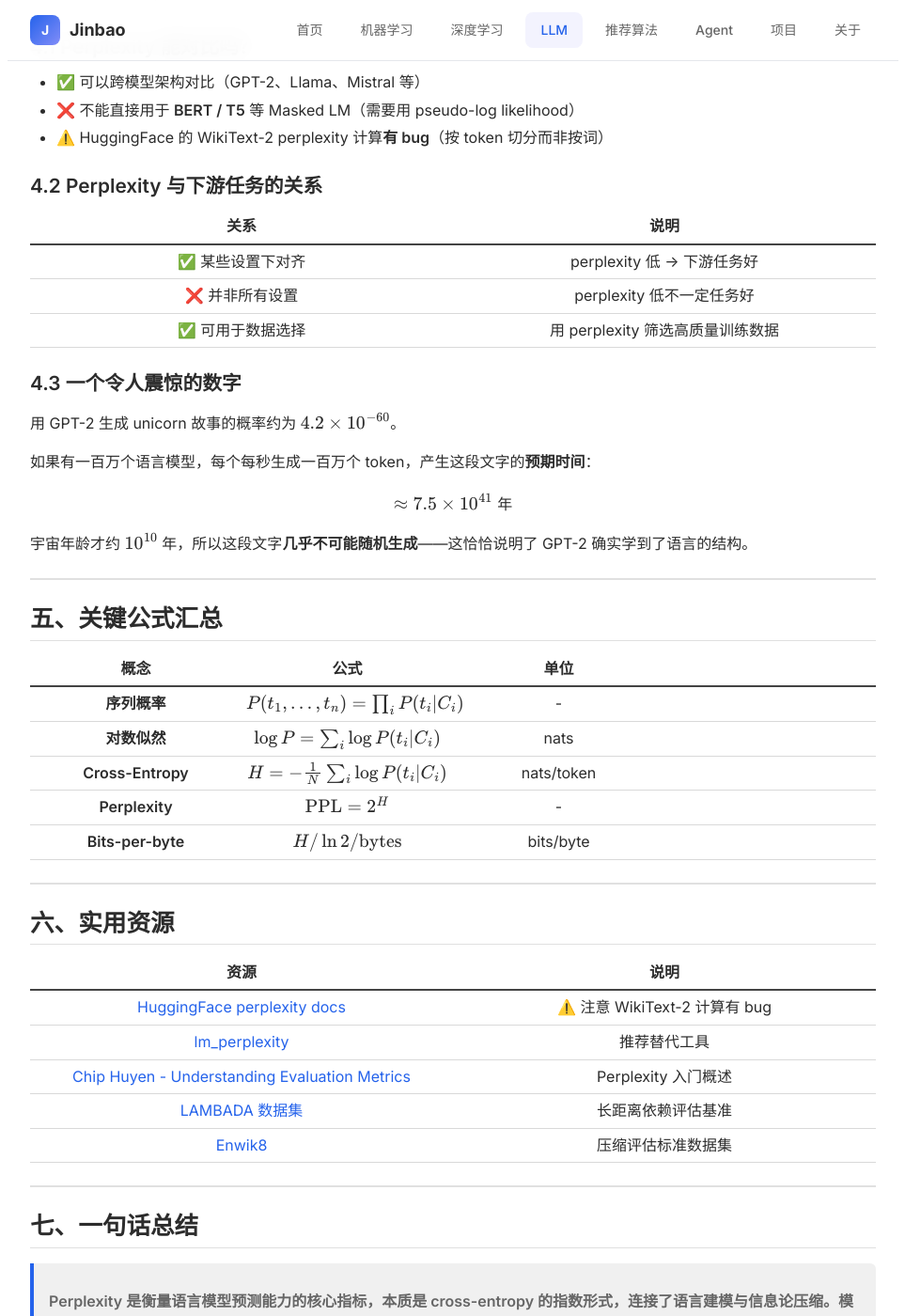
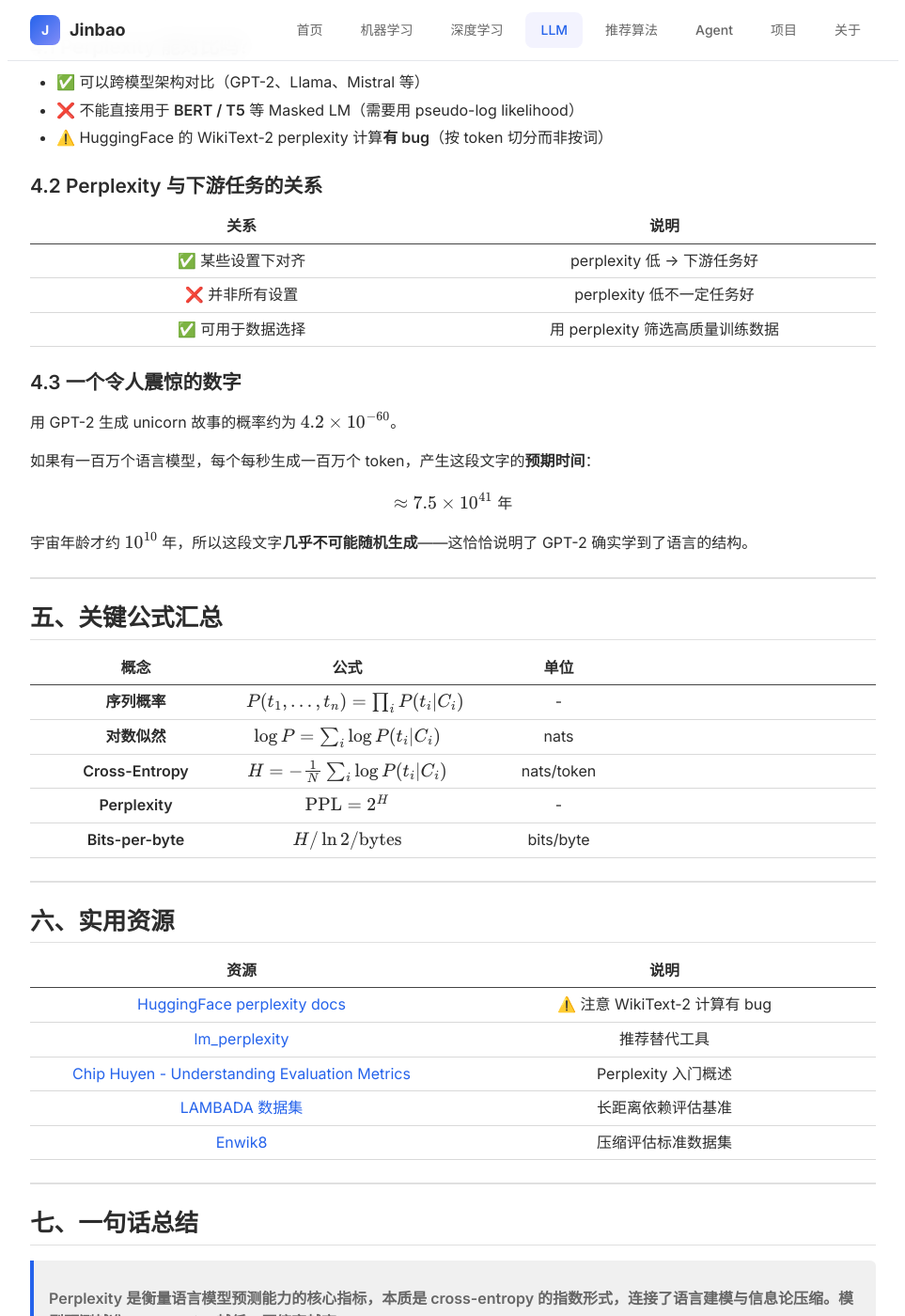
Before and after one commit to JinbaoSite/jinbaosite.github.io, a Jekyll site: the page built from llm/perplexity.md, in a window 1280 px wide and 1400 px high, scrolled down 2675 px. Shown: the whole window at 94% size, without its empty margins (158-1121 px from the left). Built offline with Jekyll 4.4.1, drawn with Linux system fonts in a browser that asks for light colours; our own code applies the rules of GitHub Pages for plain Markdown files; formulas are drawn with MathJax 3.

Commit message:
Update style.css

```diff
--- a/assets/style.css
+++ b/assets/style.css
@@ -552,7 +552,7 @@
         table-layout:fixed;
     }
     .articleContainer table thead{
-        border-bottom:2px solid #444;
+        border-bottom: 1px solid #444;
     }
     .articleContainer table th{
         padding: 5px 5px;
```
